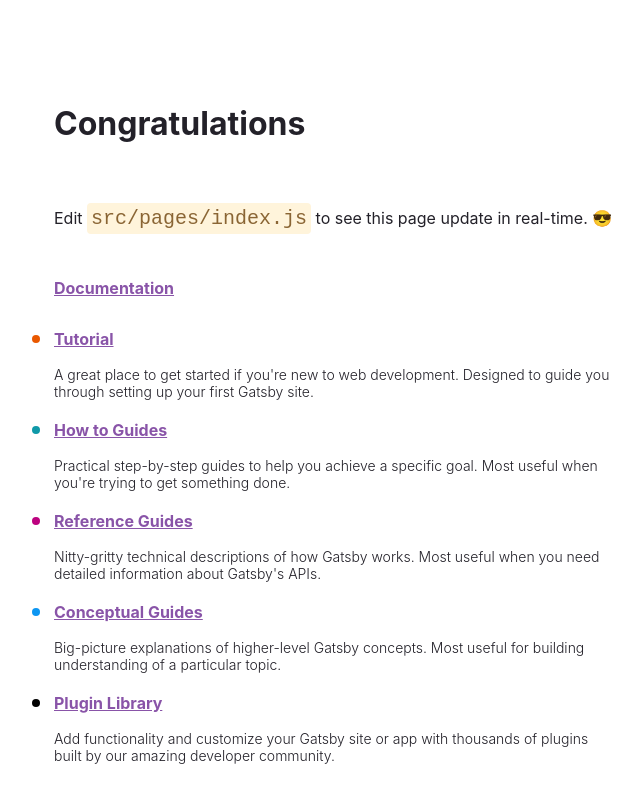
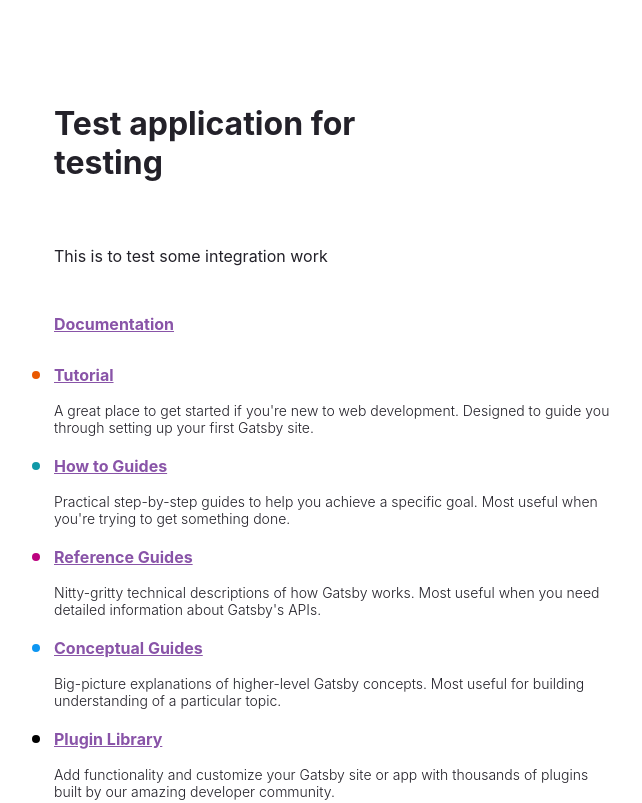
Before and after one commit to excilsploft/gatsby_starter, a Gatsby site: page / in a window 1280 px wide. Shown: the top 803 px of the page, without its empty margins (50-692 px from the left). Built offline with nearby package versions, Linux system fonts and the light colour scheme; Gatsby itself is replaced by a stand-in of ours.

Commit message:
modified index for testing

```diff
--- a/src/pages/index.js
+++ b/src/pages/index.js
@@ -102,15 +102,11 @@ const IndexPage = () => {
     <main style={pageStyles}>
       <title>Home Page</title>
       <h1 style={headingStyles}>
-        Congratulations
+        Test application for testing
         <br />
       </h1>
       <p style={paragraphStyles}>
-        Edit <code style={codeStyles}>src/pages/index.js</code> to see this page
-        update in real-time.{" "}
-        <span role="img" aria-label="Sunglasses smiley emoji">
-          😎
-        </span>
+        This is to test some integration work
       </p>
       <ul style={listStyles}>
         <li style={docLinkStyle}>
```
